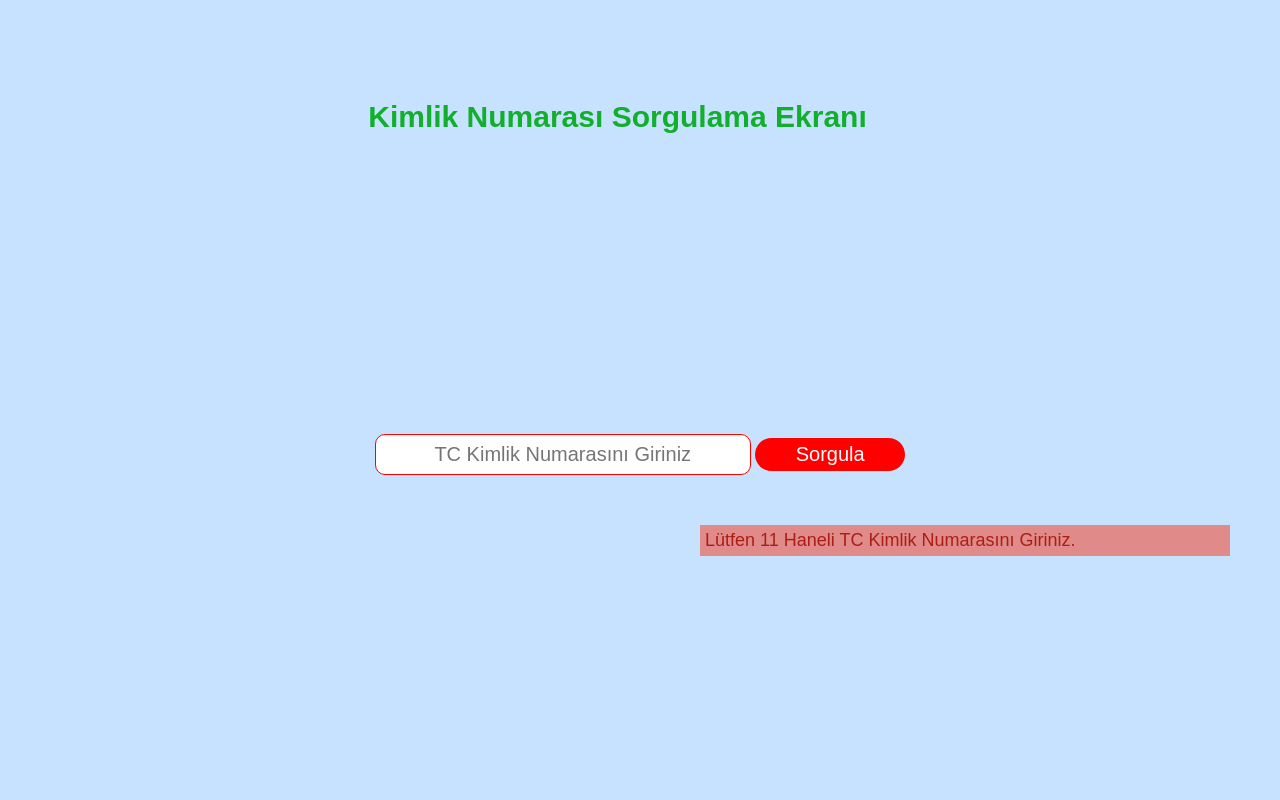
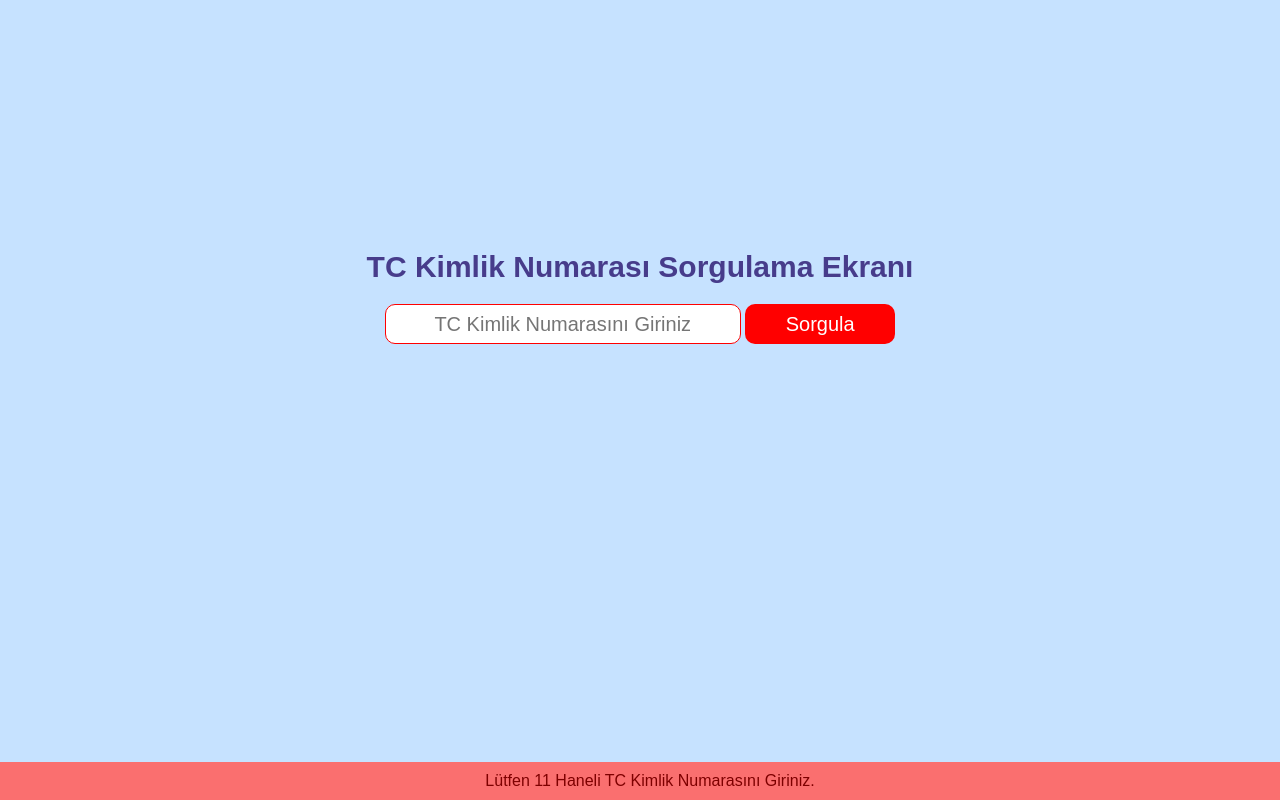
Before and after one commit to sefademir58/TC-Authentication, a plain HTML site: page index.html in a window 1280 px wide. Both pictures are taken after a click on the button "Sorgula". Drawn offline with Linux system fonts and the light colour scheme.

Commit message:
kod düzenlemeleri yapıldı

```diff
--- a/index.html
+++ b/index.html
@@ -1,7 +1,5 @@
 <!DOCTYPE html>
 <html lang="tr-TR">
-
-
 <head>
     <meta charset="UTF-8">
     <meta http-equiv="X-UA-Compatible" content="IE=edge">
@@ -10,21 +8,14 @@
     <link rel="stylesheet" href="style.css">
 </head>
 <body>
-    <h1 id ="tittle">Kimlik Numarası Sorgulama Ekranı</h1>
     <div class = "container">
-    <form>
-
-        <input name="tckimlikno" type="text" id="inputText" placeholder="TC Kimlik Numarasını Giriniz">
-        <input type="button" id="inquire" value="Sorgula" onclick="">
-
-    </form>
-
-</div>
-<p id="resultTrue" class="alert alert-success" style="display: none"></p>
-<p id="resultFalse" class="alert alert-danger" style="display: none"></p>
-
-
-
+        <h1 id ="tittle">TC Kimlik Numarası Sorgulama Ekranı</h1>
+        <input name="tckimlikno" type="text" id="inputText" maxlength="11" placeholder="TC Kimlik Numarasını Giriniz" onkeypress="if(event.keyCode == 13) idAuth();">
+        <input type="button" id="inquire" value="Sorgula" onclick="idAuth()">
+        <div class="message">
+            <p id="alert" class="alert"></p>
+        </div>
+    </div>
     <script src="script.js"></script>
 </body>
 </html>
--- a/script.js
+++ b/script.js
@@ -1,45 +1,47 @@
+function idAuth() {
+  var inputText,inquire,odd=0,even=0,result,i,j,z,tcTotal=0;
+
+  const alert = document.getElementById("alert");
+  inputText = document.querySelector("#inputText");
+  inquire = document.querySelector("#inquire");
 
 
-inquire.addEventListener('click', function(){
-  var  inputText,inquire,resultFalse,resultTrue,odd=0,even=0,result,i,j,z,tcTotal=0;
-
-
-inputText=document.querySelector("#inputText");
-resultFalse=document.querySelector("#resultFalse");
-resultTrue=document.querySelector("#resultTrue");
-inquire=document.querySelector("#inquire");
-  for(i=0;i<9;i+=2){
-  odd+=Number (inputText.value[i]);
+  for(i=0; i<9; i+=2) {
+    odd += Number(inputText.value[i]);
   }
-  odd*=7;
-  for(j=1;j<8;j+=2){
-  even+=Number (inputText.value[j]);
+  odd *= 7;
+  for(j=1; j<8; j+=2) {
+    even += Number(inputText.value[j]);
   }
-  result=Math.abs(odd-even);
-  for(z=0;z<10;z++){
-  tcTotal+=Number (inputText.value[z]);
-  }
-  resultFalse.style.display="block";
-  resultTrue.style.display="none";
-
-
-  if(inputText.value.length <= 0){
-    resultFalse.textContent="Lütfen 11 Haneli TC Kimlik Numarasını Giriniz."
-  } else if(inputText.value.length !== 11){
-    resultFalse.textContent="Kimlik Numarası 11 Haneli Yazılmalıdır.";
-  } else if(isNaN(inputText.value)){
-    resultFalse.textContent="Kimlik Numarası Sadece Rakamlardan Oluşmalıdır.";
-  } else if(inputText.value[0]==0){
-    resultFalse.textContent="Kimlik Numarasının İlk Hanesi '0' Olamaz.";
-  } else if(result%10 !=Number(inputText.value[9])){
-    resultFalse.textContent="Girmiş Olduğunuz Kimlik Numarası Geçersizdir.";
-  }else if(tcTotal%10 !=Number(inputText.value[10])){
-    resultFalse.textContent="Girmiş Olduğunuz Kimlik Numarası Geçersizdir.";
-  }else{
-    resultFalse.style.display="none";
-    resultTrue.style.display="block";
-    resultTrue.textContent="Kimlik Numarası Doğru : "+inputText.value;
-    inputText.value = "";
+  result = Math.abs(odd-even);
+  for(z=0; z<10; z++) {
+    tcTotal += Number(inputText.value[z]);
   }
 
-});
+  if (inputText.value.length == 0) {
+    alert.className = 'alert alert-danger';
+    alert.textContent = "Lütfen 11 Haneli TC Kimlik Numarasını Giriniz."
+  } else if (inputText.value.length !== 11){
+    alert.className = 'alert alert-danger';
+    alert.textContent = "Kimlik Numarası 11 Haneli Yazılmalıdır.";
+  } else if (isNaN(inputText.value)){
+    alert.className = 'alert alert-danger';
+    alert.textContent = "Kimlik Numarası Sadece Rakamlardan Oluşmalıdır.";
+  } else if (inputText.value[0] == 0){
+    alert.className = 'alert alert-danger';
+    alert.textContent = "Kimlik Numarasının İlk Hanesi '0' Olamaz.";
+  } else if (result % 10 != Number(inputText.value[9])){
+    alert.className = 'alert alert-danger';
+    alert.textContent = "Girmiş Olduğunuz Kimlik Numarası Geçersizdir.";
+  }else if (tcTotal % 10 != Number(inputText.value[10])){
+    alert.className = 'alert alert-danger';
+    alert.textContent = "Girmiş Olduğunuz Kimlik Numarası Geçersizdir.";
+  } else {
+    alert.className = "alert alert-success";
+    alert.textContent = "Girmiş Olduğunuz Kimlik Numarası Doğrudur.";
+  }
+  setTimeout(() => {
+    alert.className = 'alert';
+    alert.textContent = '';
+  }, 4000);
+};
--- a/style.css
+++ b/style.css
@@ -1,4 +1,7 @@
-body {
+html {
+    height: 100vh;
+}
+html, body {
     margin: 0;
     padding: 0;
     font-family: sans-serif;
@@ -6,28 +9,26 @@ body {
 }
 
 .container {
-    width     : 100%;
+    width: 100%;
     text-align:  center;
-    margin-top: 300px;
+    margin-top: 250px;
 }
 
 
 #tittle {
-    color: #11af2b;
+    color: #473c8b;
     text-align: center;
     font-size: 30px;
     font-family: sans-serif;
-    margin-top: 100px;
-    margin-right: 45px;
 }
 
 #inquire {
     width: 150px;
-    height: 33px;
+    height: 40px;
     border: 0;
     font-size: 20px;
     vertical-align: middle;
-    border-radius: 20px;
+    border-radius: 10px;
     color: #fff;
     background-color: #ff0000;
     cursor: pointer;
@@ -35,8 +36,8 @@ body {
 }
 
 #inputText{
-    width: 370px;
-    height: 37px;
+    width: 350px;
+    height: 36px;
     border: 1px solid #ff0000;
     outline: none;
     font-size: 20px;
@@ -47,25 +48,20 @@ body {
     font-family: sans-serif;
 }
 
-#resultTrue {
-    color: #06720f;
-    font-size: 18px;
-    background-color: rgb(125, 236, 190);
-    font-family: sans-serif;
-    width: 330px;
-    height: 20px;
-    border: 1px solid #d786eb;
-    margin-top: 50px;
-    margin-left: 700px;
+.alert {
+    position: fixed;
+    bottom: 0;
+    display: flex;
+    justify-content: center;
+    padding: 10px;
+    margin: 0;
+    width: 100%;
 }
-
-#resultFalse {
-    background-color: #e08a8a;
-    color: #ac1e14;
-    font-size: 18px;
-    font-family: sans-serif;
-    padding: 5px;
-    width: 520px;
-    margin-top: 50px;
-    margin-left: 700px;
+.alert.alert-danger {
+    background-color: #fa6f6f;
+    color: #7e0000;
 }
+.alert.alert-success {
+    background-color: #9aff9a;
+    color: #005d00;
+}
```
